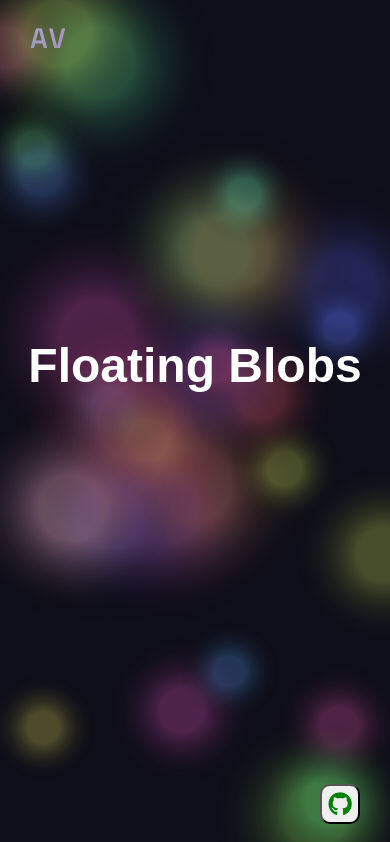
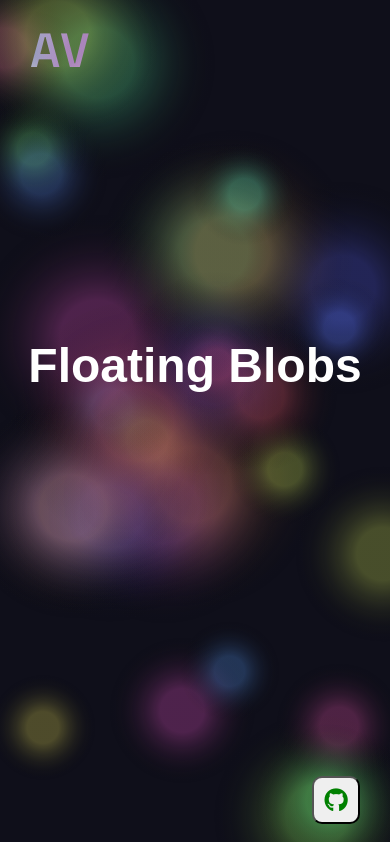
Before and after one commit to backend-glitch/WEBC, a plain HTML site: page notch-css/bg-top/index.html in a window 390 px wide. Shown: the top 842 px of the page. Drawn offline with Linux system fonts and the light colour scheme.

Commit message:
updated responsive

```diff
--- a/notch-css/bg-top/style.css
+++ b/notch-css/bg-top/style.css
@@ -64,7 +64,7 @@ body {
   left: 30px;
   z-index: 1000;
 
-  font-size: 28px;
+  font-size: 3rem;
   font-weight: 600;
   letter-spacing: 2px;
 
@@ -85,8 +85,8 @@ body {
     z-index:1000;
 
 
-    height:40px;
-    width:40px;
+    height:3rem;
+    width:3rem;
 
     border-radius: 10px;
     color: purple;
```
